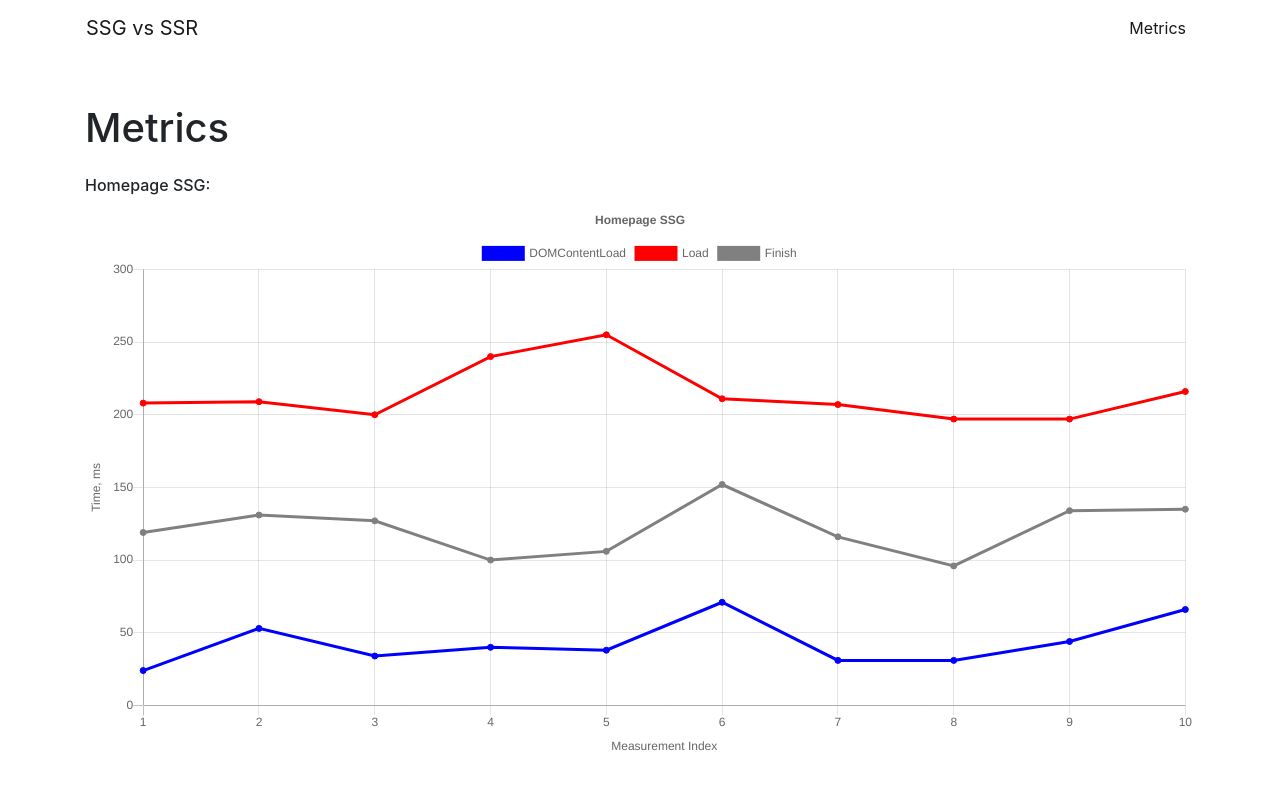
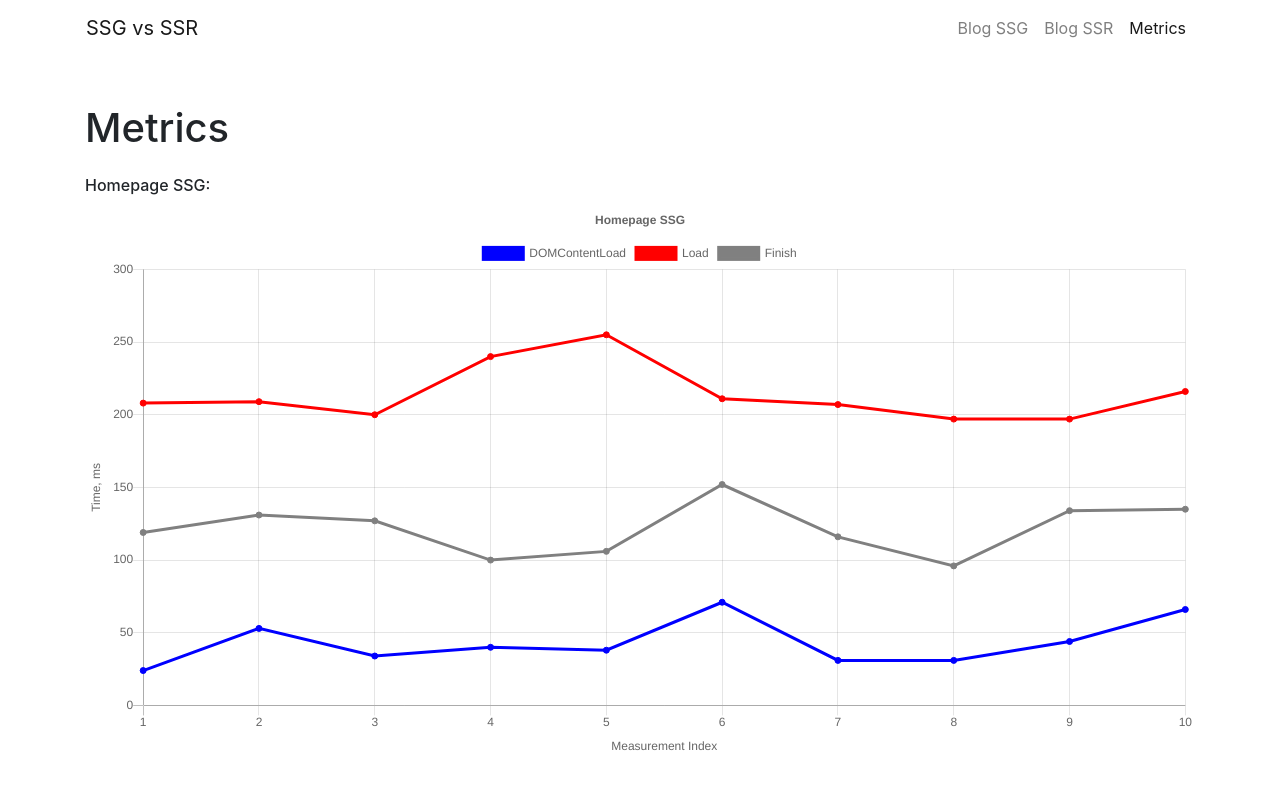
Before and after one commit to toxa16/nextjs-ssg-vs-ssr-demo, a Next.js app: page /metrics in a window 1280 px wide. Shown: the top 800 px of the page. Built offline with nearby package versions, Linux system fonts and the light colour scheme.

Commit message:
adding navbar menu blog links

```diff
--- a/components/navbar/menu.js
+++ b/components/navbar/menu.js
@@ -3,6 +3,21 @@ import ActiveLink from './active-link';
 export default function Menu() {
   return (
     <ul className="navbar-nav">
+      <li className="nav-item">
+        <ActiveLink
+          href="/ssg/blog"
+          label="Blog SSG"
+        />
+      </li>
+
+      <li className="nav-item">
+        <ActiveLink
+          href="/ssr/blog"
+          label="Blog SSR"
+          isStatic
+        />
+      </li>
+
       <li className="nav-item">
         <ActiveLink
           href="/metrics"
```
